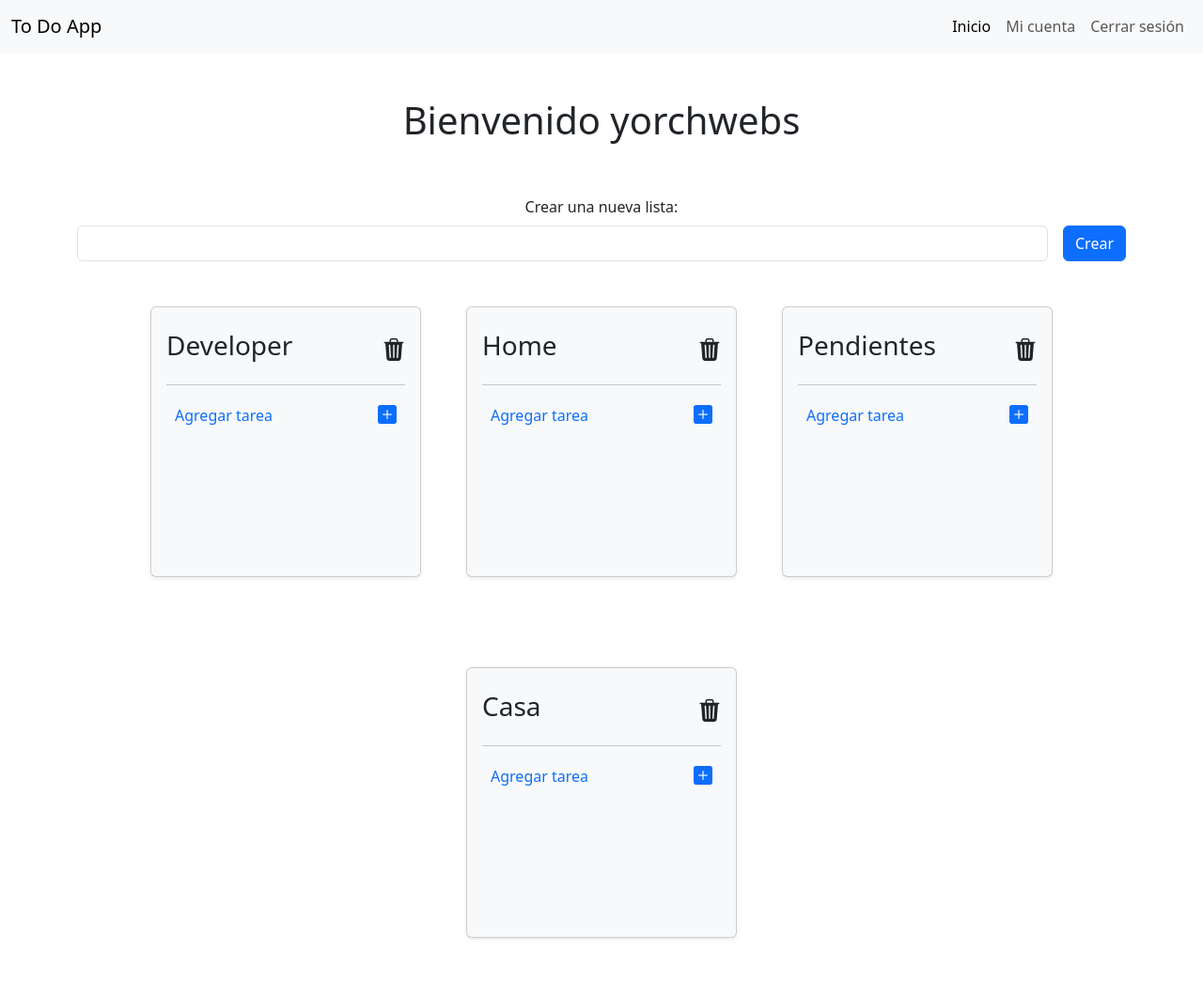
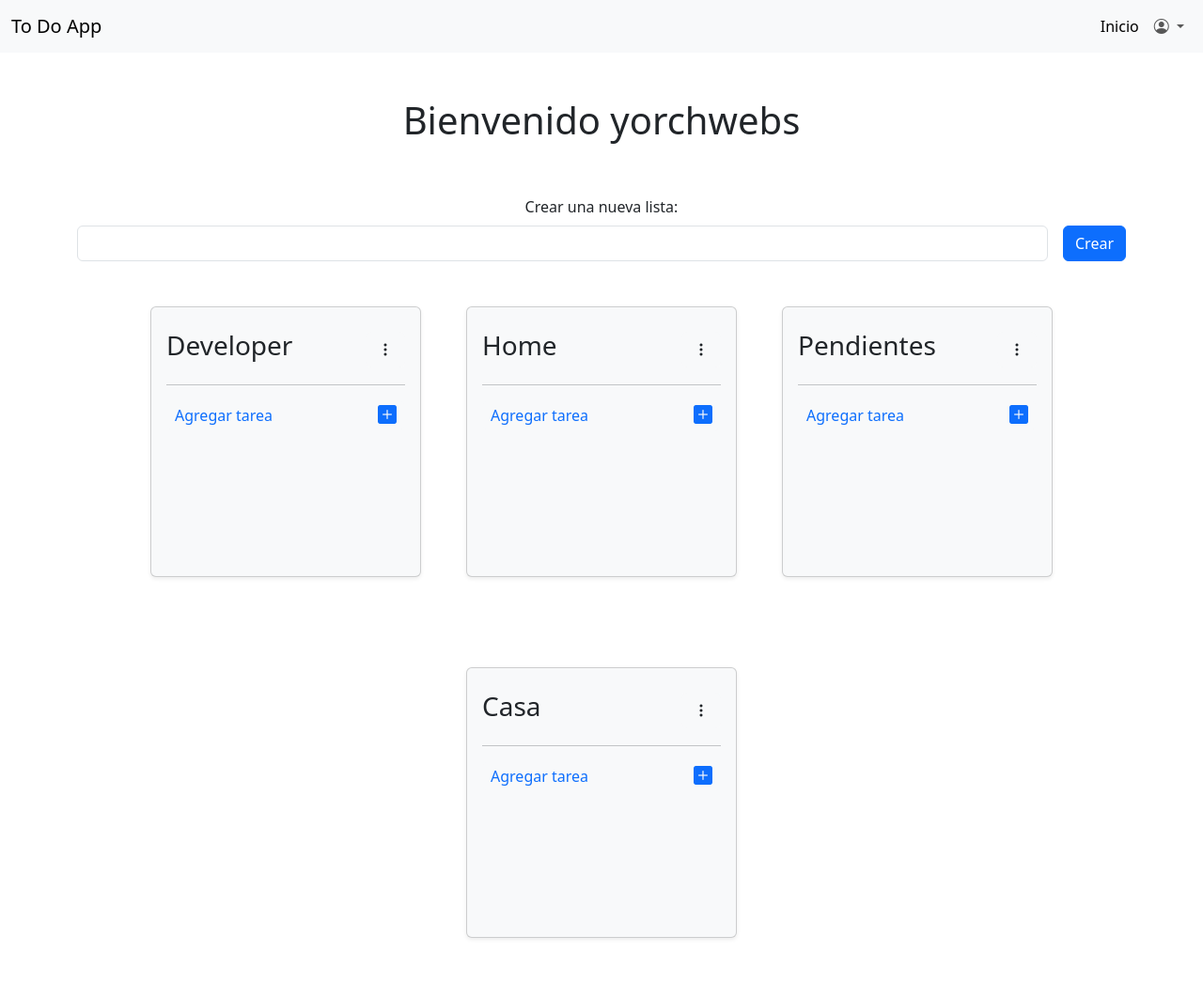
Before and after one commit to yorchwebs/todo-app, a Django app: page / in a window 1280 px wide. Shown: the whole page at 94% size. Run offline with Django 5.2, Linux system fonts and the light colour scheme; a user stored in the database is signed in; data comes from the database, SQL or seed files in the repository; data that the repository does not hold is empty.

Commit message:
feat(lists): Add the lists menu and the menu in navbar

```diff
--- a/templates/base.html
+++ b/templates/base.html
@@ -20,7 +20,8 @@
     <nav class="navbar navbar-expand-lg bg-body-tertiary">
         <div class="container-fluid">
             <a class="navbar-brand" href="#">To Do App</a>
-            <button class="navbar-toggler" type="button" data-bs-toggle="collapse" data-bs-target="#navbarNavDropdown" aria-controls="navbarNavDropdown" aria-expanded="false" aria-label="Toggle navigation">
+            <button class="navbar-toggler" type="button" data-bs-toggle="collapse" data-bs-target="#navbarNavDropdown"
+                aria-controls="navbarNavDropdown" aria-expanded="false" aria-label="Toggle navigation">
                 <span class="navbar-toggler-icon"></span>
             </button>
             <div class="collapse navbar-collapse" id="navbarNavDropdown">
@@ -28,11 +29,19 @@
                     <li class="nav-item">
                         <a class="nav-link active" aria-current="page" href="{% url 'todo:index' %}">Inicio</a>
                     </li>
-                    <li class="nav-item" href="#">
-                        <a class="nav-link" href="#">Mi cuenta</a>
-                    </li>
-                    <li>
-                        <a class="nav-link" href="{% url 'accounts:logout' %}">Cerrar sesión</a>
+                    <li class="nav-item dropdown">
+                        <a class="nav-link dropdown-toggle" href="#" role="button" data-bs-toggle="dropdown"
+                            aria-expanded="false">
+                            <i class="bi bi-person-circle"></i>
+                        </a>
+                        <ul class="dropdown-menu dropdown-menu-end text-center">
+                            <li class="nav-item" href="#">
+                                <a class="nav-link" href="#">Mi cuenta</a>
+                            </li>
+                            <li>
+                                <a class="nav-link" href="{% url 'accounts:logout' %}">Cerrar sesión</a>
+                            </li>
+                        </ul>
                     </li>
                 </ul>
             </div>
--- a/templates/index.html
+++ b/templates/index.html
@@ -39,10 +39,21 @@
             <div class="card pt-4 shadow-sm p-3 mb-5 bg-body-tertiary rounded" style="width: 18rem; height: 18rem;">
                 <div class="d-flex justify-content-between align-items-center">
                     <h3 class="card-title text-center">{{ list.title }}</h3>
-                    <i class="bi bi-trash3-fill fs-4"></i>
+                    <div class="dropdown">
+                        <a class="btn bg-body-tertiary" href="#" role="button" data-bs-toggle="dropdown"
+                            aria-expanded="false">
+                            <i class="bi bi-three-dots-vertical"></i>
+                        </a>
+                        <ul class="dropdown-menu dropdown-menu-end">
+                            <li><a class="dropdown-item" href="#">Renombrar lista</a></li>
+                            <li><a class="dropdown-item" href="#">Eliminar lista</a></li>
+                            <li><a class="dropdown-item" href="#">Eliminar tareas completadas</a></li>
+                        </ul>
+                    </div>
                 </div>
                 <hr>
-                <button type="button" class="btn btn-light d-flex justify-content-between align-items-center w-100 px-2 py-0">
+                <button type="button"
+                    class="btn btn-light d-flex justify-content-between align-items-center w-100 px-2 py-0">
                     <div class="d-flex justify-content-center align-items-center">
                         <p class="text-center text-primary m-0">Agregar tarea</p>
                     </div>
```
